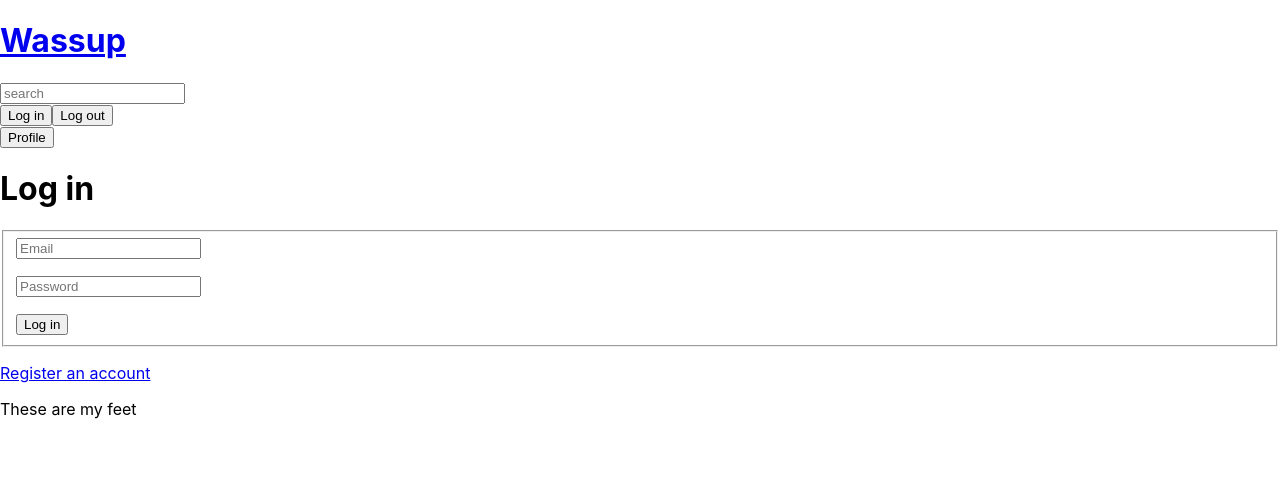
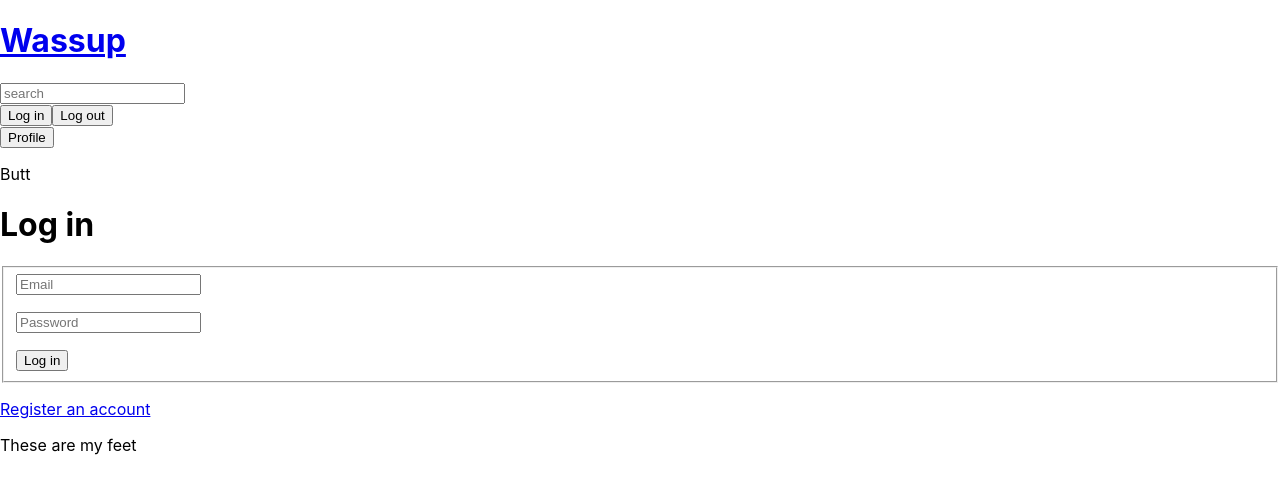
Before and after one commit to barlaek/project-exam-2-holidaze, a React (Create React App) app in the folder holidaze/: page /login in a window 1280 px wide. Shown: the top 494 px of the page. Built offline with nearby package versions, Linux system fonts and the light colour scheme; no server answers.

Commit message:
struggles with properties of null

```diff
--- a/holidaze/src/components/header/navigation.js
+++ b/holidaze/src/components/header/navigation.js
@@ -3,6 +3,7 @@ import { LogBtn } from "./logBtn";
 import { SearchBar } from "./searchbar";
 import { ProfileBtn } from "../profilePortal/profileNavBTN";
 import { CvpBtn } from "../venues/cvpBtn";
+import { Link } from "react-router-dom";
 
 export function Navigation() {
 
--- a/holidaze/src/components/venues/cvpBtn.js
+++ b/holidaze/src/components/venues/cvpBtn.js
@@ -1,21 +1,14 @@
-import { Children } from "react";
-import { Link } from "react-router-dom"
+export function CvpBtn() {
+    const localData = JSON.parse(localStorage.getItem("userBody"))
 
-export function CvpBtn() {
-
-    const viewButton = () => {
-        const localData = JSON.parse(localStorage.getItem("userBody"));
-        console.log(localData)
-        if(localData.venueManager === true) {
-            return <Link to="/venues/createvenue/"><button>Create venue</button></Link>
-        } else {
-            return <p>butt</p>
-        }
-
-    }
 
     return (
-        <div>{viewButton}
+        <div>
+            {localData ? (
+                <button>Create venue</button>
+            ) : (
+                <p>Butt</p>
+            )}
         </div>
     )
 }
```
